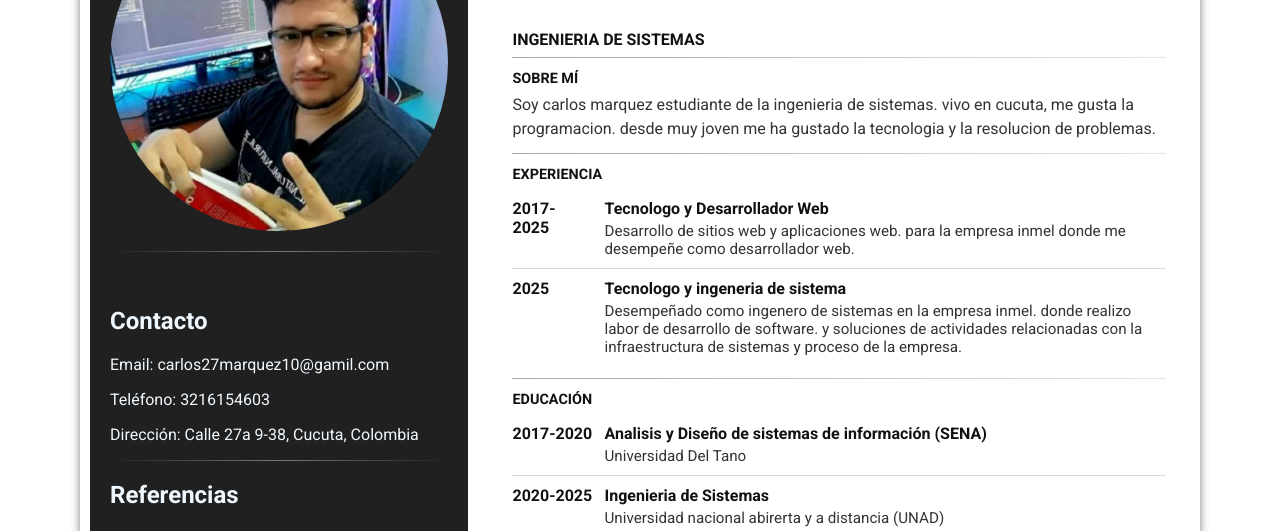
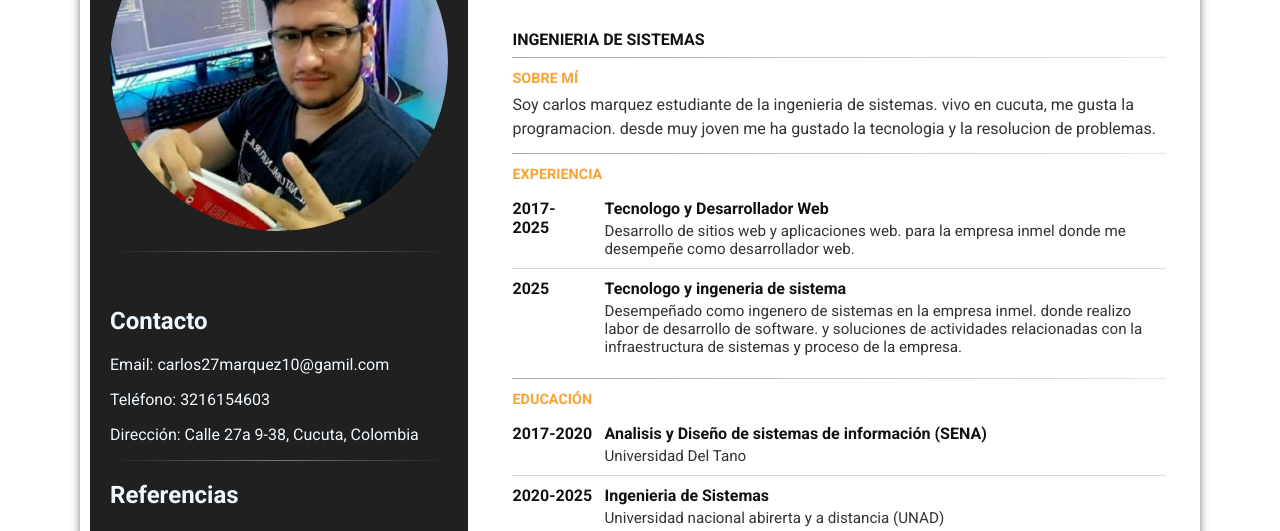
Before and after one commit to CarlosMarquez10/curriculum_03, a plain HTML site: page index.html in a window 1280 px wide. Shown: the part 217-748 px from the top of the page. Drawn offline with Linux system fonts and the light colour scheme.

Commit message:
se actualiza color de los subtitulos

```diff
--- a/css/index.css
+++ b/css/index.css
@@ -96,7 +96,7 @@ img {
   font-size: 0.9rem;
   font-weight: 700;
   text-transform: uppercase;
-  color: #111;
+  color: rgba(245, 142, 8, 0.815);
   margin: 0 0 6px;
 }
 
```
